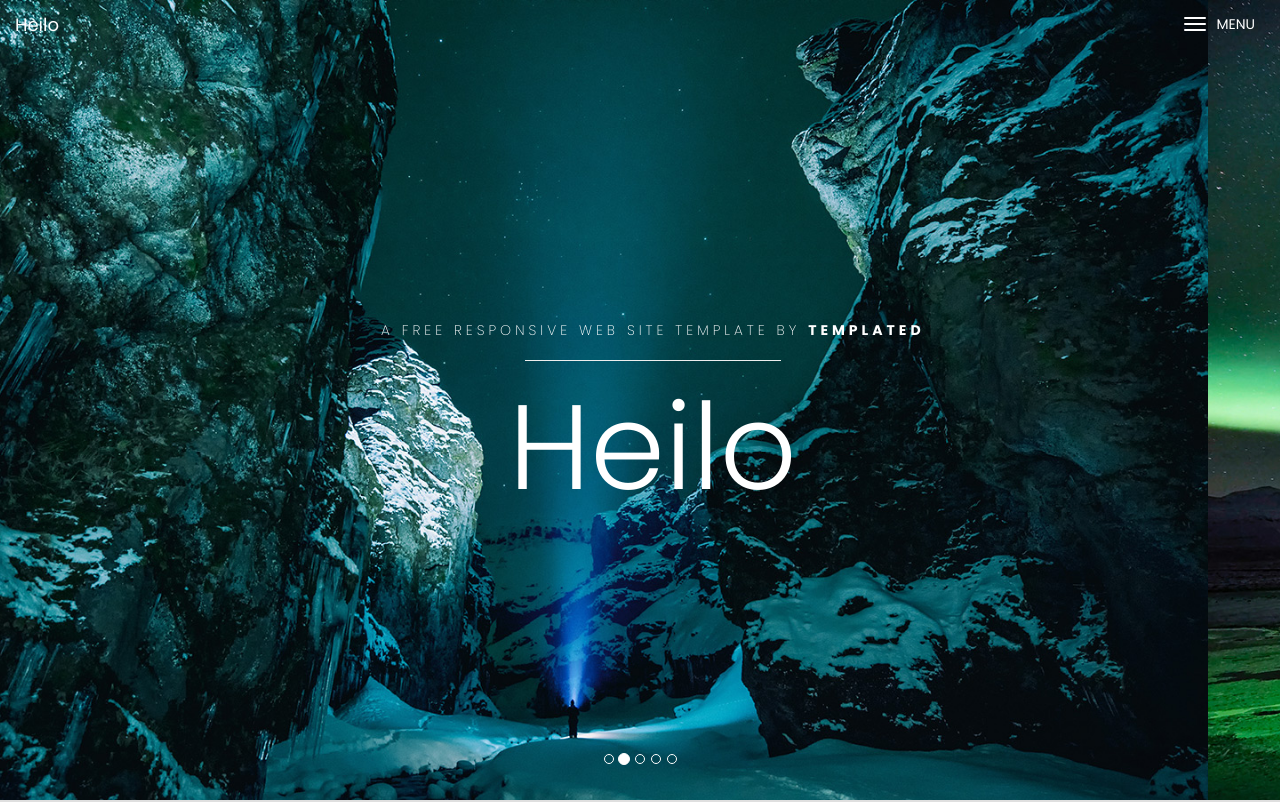
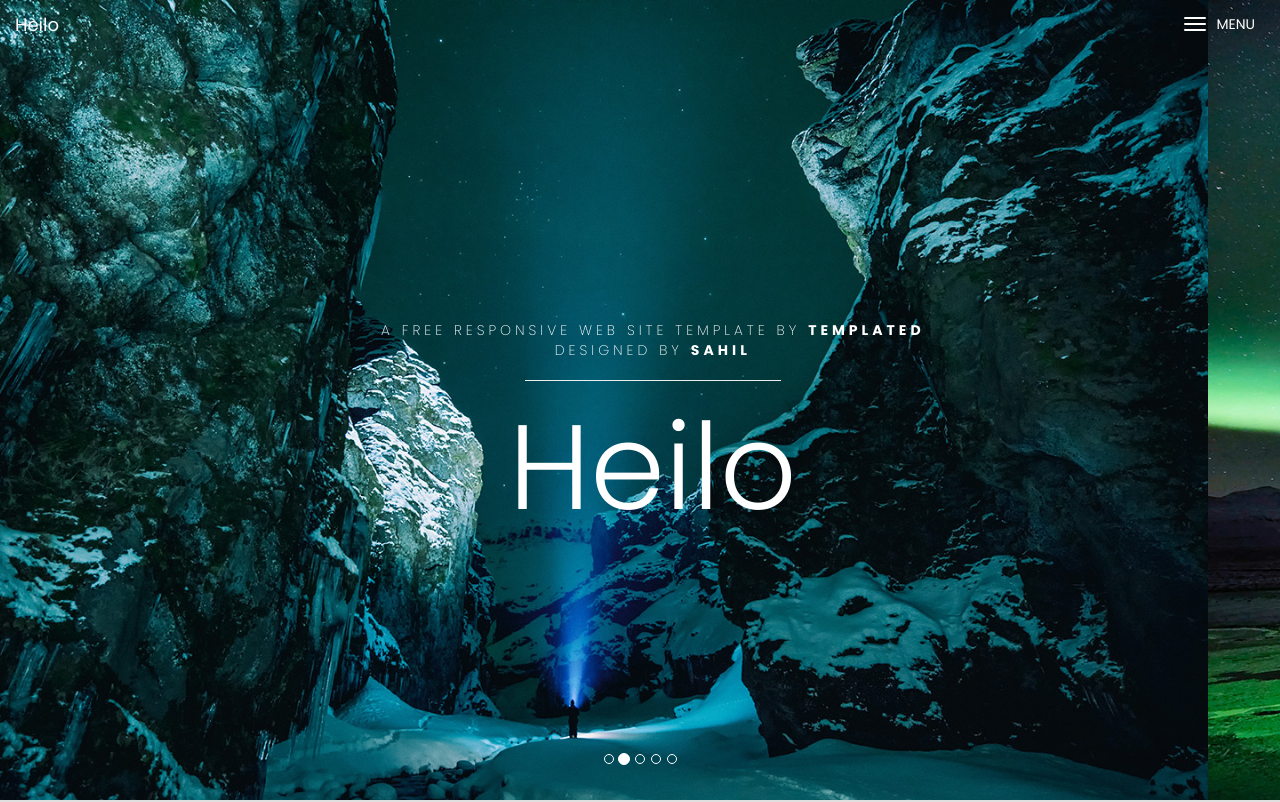
Before and after one commit to sahil-ansari01/Bootstrap_project_Heilo, a plain HTML site: page index.html in a window 1280 px wide. Shown: the top 802 px of the page. Drawn offline with nearby package versions, Linux system fonts and the light colour scheme.

Commit message:
Update index.html

```diff
--- a/index.html
+++ b/index.html
@@ -88,7 +88,7 @@
       <!-- Banner -->
 
       <div class="banner text-center">
-        <p>A FREE RESPONSIVE WEB SITE TEMPLATE BY <b>TEMPLATED</b></p>
+          <p>A FREE RESPONSIVE WEB SITE TEMPLATE BY <b>TEMPLATED</b> DESIGNED BY <b>SAHIL</b></p>
         <hr>
         <h1>Heilo</h1>
       </div>
```
